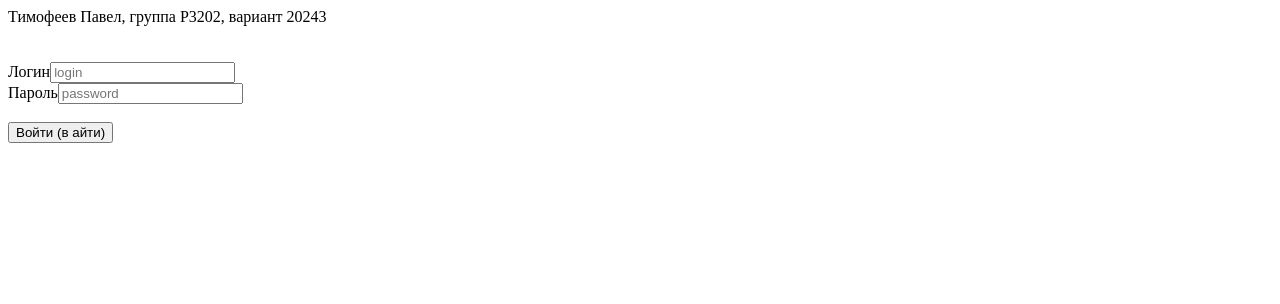
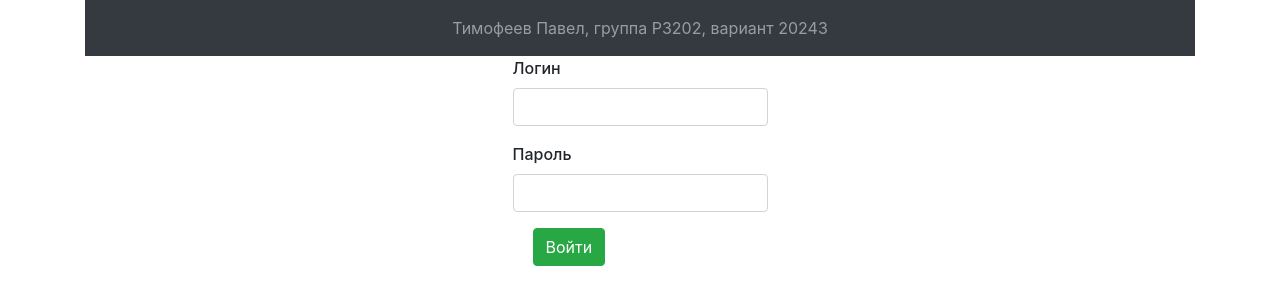
Before and after one commit to ptimofeyeff/Internet-Application-Development, an Angular app in the folder Lab4/frontend/: page / in a window 1280 px wide. Shown: the top 304 px of the page. Built offline with nearby package versions, Linux system fonts and the light colour scheme.

Commit message:
add design via bootstrap into login page

```diff
--- a/Lab4/frontend/package.json
+++ b/Lab4/frontend/package.json
@@ -19,6 +19,8 @@
     "@angular/platform-browser": "~8.2.0",
     "@angular/platform-browser-dynamic": "~8.2.0",
     "@angular/router": "~8.2.0",
+    "bootstrap": "^4.3.1",
+    "font-awesome": "^4.7.0",
     "rxjs": "~6.4.0",
     "tslib": "^1.10.0",
     "zone.js": "~0.9.1"
--- a/Lab4/frontend/src/app/start-page/start-page.component.css
+++ b/Lab4/frontend/src/app/start-page/start-page.component.css
@@ -0,0 +1,16 @@
+label{
+  font-weight: 500;
+}
+
+
+input.ng-invalid.ng-touched{
+  border: 1px solid red;
+}
+
+input.ng-valid{
+  border: 1px solid green;
+}
+
+.invalid{
+  color: red;
+}
--- a/Lab4/frontend/src/app/start-page/start-page.component.html
+++ b/Lab4/frontend/src/app/start-page/start-page.component.html
@@ -1,30 +1,41 @@
-<header>Тимофеев Павел, группа P3202, вариант 20243</header>
-<br>
-<br>
+<div class="container">
+  <nav class="navbar navbar-dark bg-dark justify-content-center">
+    <span class="navbar-text">Тимофеев Павел, группа P3202, вариант 20243</span>
+  </nav>
+
   <form [formGroup]="form" (ngSubmit)="submit()">
+    <div class="row justify-content-center">
+      <div class="form-group col-xl-3 col-auto">
+        <div class="form-group">
               <label for="login">Логин</label>
-  <input id="login" type="text" placeholder="login" formControlName="login">
+              <input class="form-control" id="login" type="text" formControlName="login">
+              <div class="invalid-feedback">Это объязательное поле</div>
               <div class="validation" *ngIf="form.get('login').invalid && form.get('login').touched">
-    <small *ngIf="form.get('login').errors.required">
+                <small class="invalid" *ngIf="form.get('login').errors.required">
                   Введите логин
                 </small>
               </div>
-  <br>
+            </div>
+        <div class="form-group">
               <label for="password">Пароль</label>
-  <input id="password" type="password" placeholder="password" formControlName="password">
+              <input class="form-control" id="password" type="password" formControlName="password">
               <div class="validation" *ngIf="form.get('password').invalid && form.get('password').touched">
-    <small *ngIf="form.get('password').errors.required">
+                <small class="invalid" *ngIf="form.get('password').errors.required">
                   Введите пароль
                 </small>
               </div>
-  <br>
-  <br>
-  <button type="submit">Войти (в айти)</button>
-
+            </div>
+        <div class="form-group form-check">
+          <button class="btn btn-success " type="submit">Войти</button>
           <div class="validation" *ngIf="failAuth">
-    <small>
+            <small class="invalid">
               Неверный логин или пароль
             </small>
           </div>
+        </div>
+      </div>
+    </div>
+  </form>
 
-</form>
+
+</div>
--- a/Lab4/frontend/src/index.html
+++ b/Lab4/frontend/src/index.html
@@ -5,7 +5,7 @@
   <title>Frontend</title>
   <base href="/">
 
-  <meta name="viewport" content="width=device-width, initial-scale=1">
+  <meta name="viewport" content="width=device-width, initial-scale=1, shrink-to-fit=no">
   <link rel="icon" type="image/x-icon" href="favicon.ico">
 </head>
 <body>
--- a/Lab4/frontend/src/styles.css
+++ b/Lab4/frontend/src/styles.css
@@ -1 +1,2 @@
-/* You can add global styles to this file, and also import other style files */
+@import "~bootstrap/dist/css/bootstrap.min.css";
+@import "~font-awesome";
```
Also changed, not shown: 1 other file (tests, documents, lock files or other folders). Lines whose indentation alone changed are shown as unchanged.
